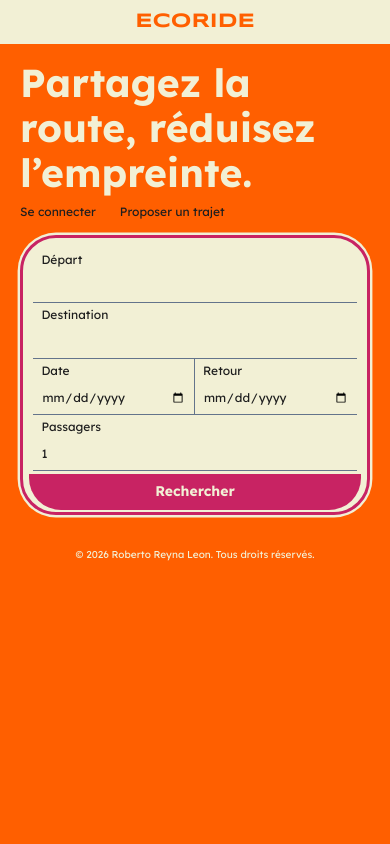
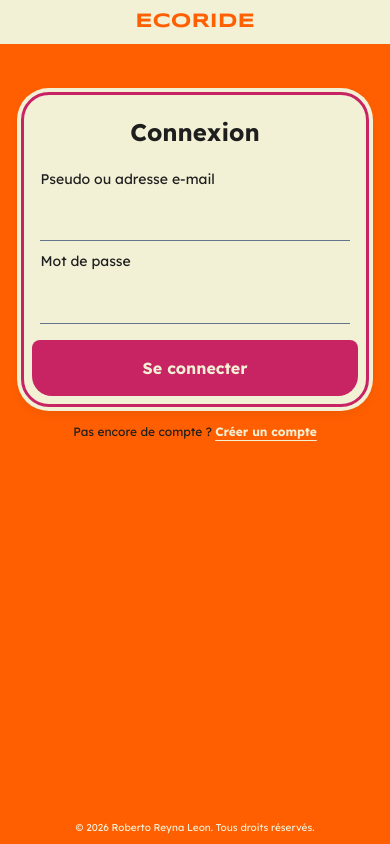
Before and after one commit to robertoreynaleon/ecoride, a React (Vite) app in the folder ecoride-front-end/: page /login in a window 390 px wide. Built offline with nearby package versions, Linux system fonts and the light colour scheme.

Commit message:
feat: styliser et ajouter la navigation vers la connexion

```diff
--- a/ecoride-front-end/src/Home.tsx
+++ b/ecoride-front-end/src/Home.tsx
@@ -1,3 +1,4 @@
+import { Link } from 'react-router-dom'
 import Footer from './components/Footer'
 import Header from './components/Header'
 import SearchBar from './components/SearchBar'
@@ -14,7 +15,7 @@ function Home() {
             <h1 id="home-title">Partagez la route, réduisez l’empreinte.</h1>
 
             <nav className="home-hero__actions" aria-label="Actions principales">
-              <a href="#ride-search">Se connecter</a>
+              <Link to="/login">Se connecter</Link>
               <a href="/rides/new">Proposer un trajet</a>
             </nav>
           </div>
--- a/ecoride-front-end/src/components/Header.tsx
+++ b/ecoride-front-end/src/components/Header.tsx
@@ -1,11 +1,12 @@
+import { Link } from 'react-router-dom'
 import './Header.scss'
 
 function Header() {
   return (
     <header className="site-header">
-      <a className="site-header__logo" href="/account" aria-label="Accéder à mon compte Ecoride">
+      <Link className="site-header__logo" to="/" aria-label="Retourner à l’accueil Ecoride">
         ECORIDE
-      </a>
+      </Link>
     </header>
   )
 }
--- a/ecoride-front-end/src/main.tsx
+++ b/ecoride-front-end/src/main.tsx
@@ -1,10 +1,17 @@
 import { StrictMode } from 'react'
 import { createRoot } from 'react-dom/client'
+import { BrowserRouter, Route, Routes } from 'react-router-dom'
 import './styles/global.scss'
 import Home from './Home'
+import Login from './pages/Login'
 
 createRoot(document.getElementById('root')!).render(
   <StrictMode>
-    <Home />
+    <BrowserRouter>
+      <Routes>
+        <Route path="/" element={<Home />} />
+        <Route path="/login" element={<Login />} />
+      </Routes>
+    </BrowserRouter>
   </StrictMode>,
 )
--- /dev/null
+++ b/ecoride-front-end/src/pages/Login.scss
@@ -0,0 +1,215 @@
+@use '../styles/variables' as *;
+
+.login {
+  display: flex;
+  min-width: 0;
+  min-height: 0;
+  padding: clamp($space-6, 6svh, $space-9) $content-padding-desktop;
+  overflow-y: auto;
+  flex: 1;
+  align-items: center;
+  justify-content: center;
+  background: $color-background;
+
+  &__content {
+    width: min(100%, 30rem);
+  }
+
+  &__panel {
+    overflow: hidden;
+    border: $border-accent;
+    border-radius: 2.5rem;
+    background: $color-surface;
+    box-shadow: 0 0 0 $space-1 $color-surface, $shadow-control;
+  }
+
+  h1 {
+    margin: 0;
+    padding: $space-5 $space-6 $space-4;
+    font-size: $font-size-3xl;
+    font-weight: $font-weight-bold;
+    line-height: $line-height-tight;
+    letter-spacing: $letter-spacing-default;
+    color: $color-text;
+    text-align: center;
+  }
+
+  &__form {
+    display: grid;
+  }
+
+  &__field {
+    display: grid;
+    margin-inline: $space-6;
+    padding: $space-3 0 $space-4;
+    border-bottom: $border-default;
+    gap: $space-2;
+    transition: border-color $transition-fast;
+
+    label {
+      font-size: $font-size-sm;
+      font-weight: $font-weight-medium;
+      line-height: $line-height-control;
+      color: $color-text;
+    }
+
+    input {
+      width: 100%;
+      min-width: 0;
+      min-height: 2rem;
+      padding: 0;
+      border: 0;
+      outline: 0;
+      color: $color-text;
+      background: transparent;
+
+      &:-webkit-autofill {
+        box-shadow: 0 0 0 1000px $color-surface inset;
+        -webkit-text-fill-color: $color-text;
+      }
+    }
+
+    &:focus-within {
+      border-color: $color-focus;
+      box-shadow: inset 0 -0.125rem 0 $color-focus;
+    }
+  }
+
+  &__submit {
+    width: auto;
+    min-height: 4rem;
+    margin: $space-4 $space-2 $space-2;
+    padding: $space-3 $space-5;
+    border: 0;
+    border-radius: $radius-md $radius-md 2rem 2rem;
+    font-size: $font-size-md;
+    font-weight: $font-weight-button;
+    line-height: $line-height-control;
+    letter-spacing: $letter-spacing-default;
+    color: $color-surface;
+    background: $color-primary;
+    cursor: pointer;
+    transition: filter $transition-fast, box-shadow $transition-fast;
+
+    &:hover {
+      filter: brightness(0.92);
+    }
+
+    &:focus-visible {
+      outline: 0;
+      box-shadow: inset $focus-ring;
+    }
+  }
+
+  &__register-link {
+    margin: $space-5 0 0;
+    font-size: $font-size-sm;
+    line-height: $line-height-body;
+    color: $color-text;
+    text-align: center;
+
+    a {
+      border-radius: $radius-sm;
+      font-weight: $font-weight-bold;
+      color: $color-surface;
+      text-underline-offset: $space-1;
+
+      &:hover {
+        text-decoration-thickness: 0.125rem;
+      }
+
+      &:focus-visible {
+        outline: 0;
+        box-shadow: $focus-ring;
+      }
+    }
+  }
+}
+
+@media (max-width: $breakpoint-desktop) {
+  .login {
+    min-height: 0;
+    padding: $space-8 clamp($space-5, 5vw, $space-7) $space-6;
+    overflow: visible;
+    flex: 1 0 auto;
+
+    &__content {
+      width: min(100%, 28rem);
+    }
+
+    &__panel {
+      border-radius: 2.25rem;
+    }
+
+    h1 {
+      padding: $space-5 $space-5 $space-3;
+      font-size: $font-size-2xl;
+    }
+
+    &__submit {
+      border-radius: $radius-md $radius-md 1.75rem 1.75rem;
+    }
+  }
+}
+
+@media (max-width: $breakpoint-tablet) {
+  .login {
+    min-height: 0;
+    padding: $space-7 clamp(0.875rem, 5.5vw, 1.5rem) $space-5;
+    align-items: flex-start;
+
+    &__content {
+      width: min(100%, 24rem);
+    }
+
+    &__panel {
+      border-radius: 2rem;
+    }
+
+    h1 {
+      padding: $space-5 $space-5 $space-3;
+    }
+
+    &__field {
+      margin-inline: $space-5;
+      padding-block: $space-3;
+    }
+
+    &__submit {
+      min-height: 3.5rem;
+      margin-top: $space-4;
+      border-radius: $radius-md $radius-md 1.5rem 1.5rem;
+      font-size: $font-size-base;
+    }
+
+    &__register-link {
+      margin-top: $space-4;
+      font-size: $font-size-xs;
+    }
+  }
+}
+
+@media (max-width: $breakpoint-mobile) {
+  .login {
+    min-height: calc(740px - $header-height-mobile - 2rem);
+    padding-block: $space-7 $space-4;
+    flex: 1 0 auto;
+
+    &__panel {
+      border-radius: 1.75rem;
+    }
+
+    h1 {
+      padding-inline: $space-4;
+      font-size: $font-size-xl;
+    }
+
+    &__field {
+      margin-inline: $space-4;
+    }
+
+    &__submit {
+      border-radius: $radius-md $radius-md 1.25rem 1.25rem;
+    }
+  }
+}
--- a/ecoride-front-end/src/pages/Login.tsx
+++ b/ecoride-front-end/src/pages/Login.tsx
@@ -1,5 +1,6 @@
 import Footer from '../components/Footer'
 import Header from '../components/Header'
+import './Login.scss'
 
 function Login() {
   return (
@@ -7,7 +8,8 @@ function Login() {
       <Header />
 
       <main className="login">
-        <section className="login__panel" aria-labelledby="login-title">
+        <section className="login__content" aria-labelledby="login-title">
+          <div className="login__panel">
             <h1 id="login-title">Connexion</h1>
 
             <form className="login__form" action="/login" method="post">
@@ -39,6 +41,7 @@ function Login() {
                 Se connecter
               </button>
             </form>
+          </div>
 
           <p className="login__register-link">
             Pas encore de compte ? <a href="/register">Créer un compte</a>
--- a/ecoride-front-end/src/styles/global.scss
+++ b/ecoride-front-end/src/styles/global.scss
@@ -91,6 +91,21 @@ a {
 }
 
 @media (max-width: $breakpoint-desktop) {
+  html,
+  body,
+  #root,
+  .app {
+    width: 100%;
+    max-width: 100%;
+    min-width: 0;
+  }
+
+  html,
+  #root,
+  .app {
+    overflow-x: clip;
+  }
+
   body,
   #root {
     height: auto;
@@ -105,6 +120,6 @@ a {
   .app {
     height: auto;
     min-height: 100svh;
-    overflow: visible;
+    overflow-y: visible;
   }
 }
--- a/ecoride-front-end/src/styles/home.scss
+++ b/ecoride-front-end/src/styles/home.scss
@@ -147,7 +147,7 @@
     min-height: 0;
     padding: $space-5 clamp($space-5, 4vw, $space-7) $space-6;
     overflow: visible;
-    flex: 0 0 auto;
+    flex: 1 0 auto;
     gap: $space-5;
     justify-content: flex-start;
   }
```
Lines whose indentation alone changed are shown as unchanged.
